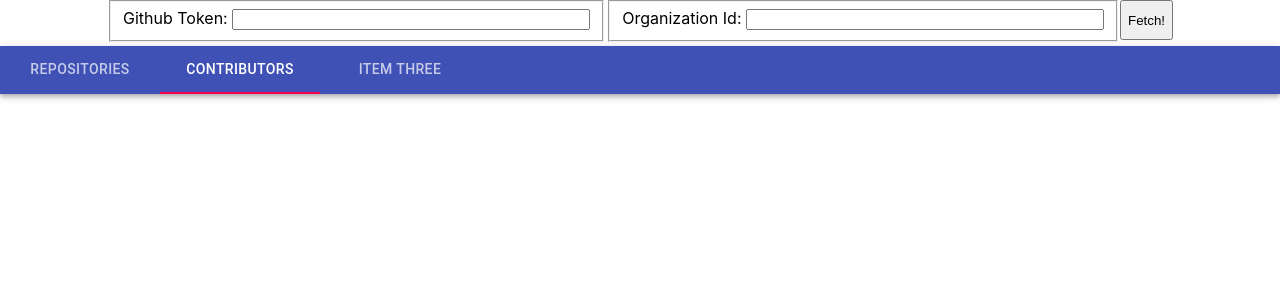
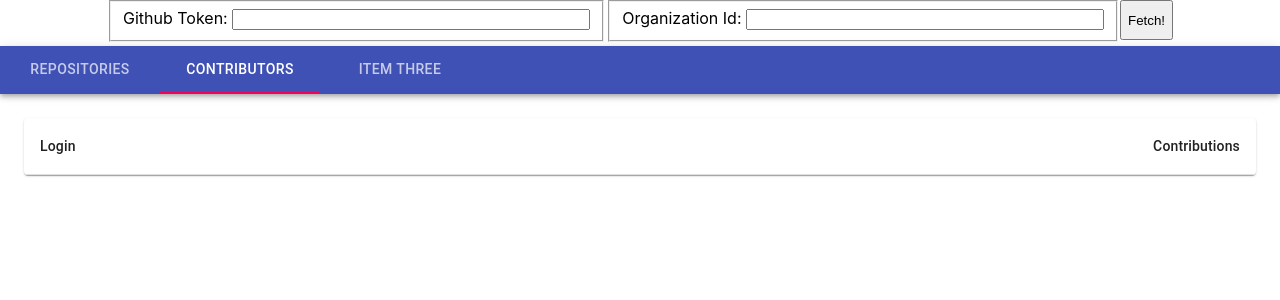
Before and after one commit to MrFrank75/GitHubStatistics, a React (Create React App) app: page / in a window 1280 px wide. Both pictures are taken after a click on the tab "CONTRIBUTORS". Shown: the top 300 px of the page. Built offline with nearby package versions, Linux system fonts and the light colour scheme.

Commit message:
Added a better grid for the contributors list

```diff
--- a/src/GitHubContributorsList.js
+++ b/src/GitHubContributorsList.js
@@ -1,20 +1,53 @@
 import React from 'react';
-import GitHubContributor from './GitHubContributor'
-class GitHubContributorsList extends React.Component {
-    constructor(props) {
-        super(props);
-    }
+import { makeStyles } from '@material-ui/core/styles';
+import Table from '@material-ui/core/Table';
+import TableBody from '@material-ui/core/TableBody';
+import TableCell from '@material-ui/core/TableCell';
+import TableContainer from '@material-ui/core/TableContainer';
+import TableHead from '@material-ui/core/TableHead';
+import TableRow from '@material-ui/core/TableRow';
+import Paper from '@material-ui/core/Paper';
 
-    render() {
-        console.log("Contributor list value:" + this.props.contributorsList);
-        return (
-            <div>
-                {
-                    this.props.contributorsList.map((contributor) => <GitHubContributor name={contributor.getGitHubRawData().login} key={contributor.getGitHubRawData().id} totContributions={contributor.globalContributions} />)
-                }
-            </div>
-        );
-    }
+const useStyles = makeStyles({
+    table: {
+        minWidth: 250,
+    },
+});
+
+function createGitHubData(contributorsList) {
+    var gitHubDataRows = new Array();
+    contributorsList.map((contributor) => { gitHubDataRows.push(createSingleGitHubDataRow(contributor)) });
+
+    return gitHubDataRows;
 }
 
-export default GitHubContributorsList
+function createSingleGitHubDataRow(contributor) {
+    return { login: contributor.getGitHubRawData().login, globalContributions: contributor.globalContributions};
+}
+
+
+export default function GitHubContributorsList(props) {
+    const classes = useStyles();
+    const rows = createGitHubData(props.contributorsList);
+
+    return (
+        <TableContainer component={Paper}>
+            <Table className={classes.table} aria-label="simple table">
+                <TableHead>
+                    <TableRow>
+                        <TableCell>Login</TableCell>
+                        <TableCell align="right">Contributions</TableCell>
+                    </TableRow>
+                </TableHead>
+                <TableBody>
+                    {rows.map((row) => (
+                        <TableRow key={row.name}>
+                            <TableCell component="th" scope="row">{row.login}</TableCell>
+                            <TableCell align="right">{row.globalContributions}</TableCell>
+                        </TableRow>
+                    ))}
+                </TableBody>
+            </Table>
+        </TableContainer>
+    );
+}
```
